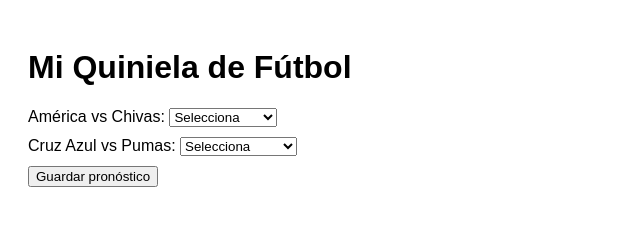
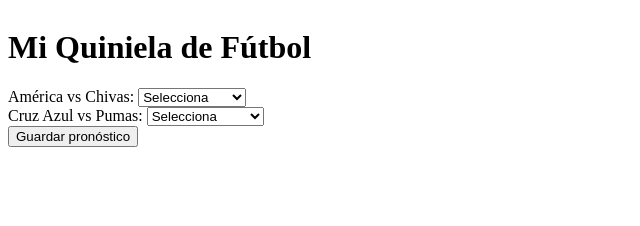
Before and after one commit to quinielaselprofe2018-droid/Quinielas-El-Profe, a plain HTML site: page index.html in a window 1280 px wide. Shown: the whole page, without its empty margins (0-640 px from the left). Drawn offline with Linux system fonts and the light colour scheme.

Commit message:
Update style.css

```diff
--- a/style.css
+++ b/style.css
@@ -1,8 +1,44 @@
-body {
-  font-family: Arial;
-  padding: 20px;
+element.style {
 }
+:root {
+    --fg: #0f172a;
+    --bg: #eaf3ee;
+    --bg2: #dfeee7;
+    --card: #ffffff;
+    --line: #d7e6dc;
+    --ok: #0a6b3a;
+    --ok2: #0f8a4b;
+    --l: #0a6b3a;
+    --v: #c62828;
+    --e: #6b7280;
+    --pick: 54px;
+    --list-blue: #0b6cff;
+    --rowA: #f6fbf8;
+    --rowB: #eff7f2;
+    --shadow: 0 8px 20px rgba(2, 44, 20, .10);
+}
+html, body {
+    overflow-x: hidden;
+}
+* {
+    box-sizing: border-box;
+}
+html[Attributes Style] {
+    -webkit-locale: "es";
+}
+user agent stylesheet
+:root {
+    view-transition-name: root;
+}
+user agent stylesheet
+html {
+    display: block;
+}
+MCP server
+Let your favourite coding agent debug your pages at runtime, using the Chrome DevTools MCP server.
 
-.partido {
-  margin: 10px 0;
-}
+Improved trace sharing
+Optionally include resource content and script source maps in exported performance traces.
+
+Support for @starting-style
+Debug and identify CSS entry animations using the new adorner in the Elements panel.
```
